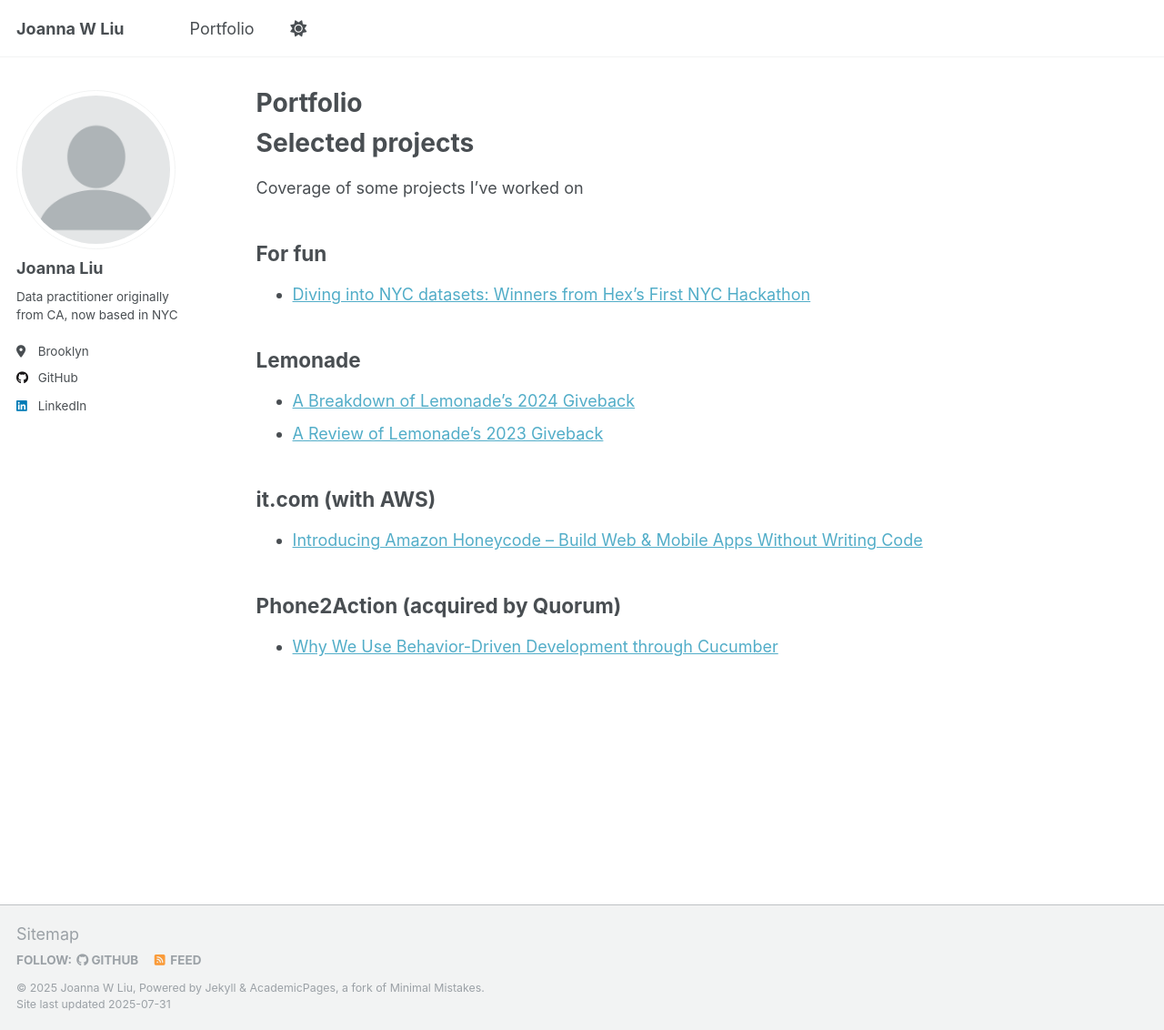
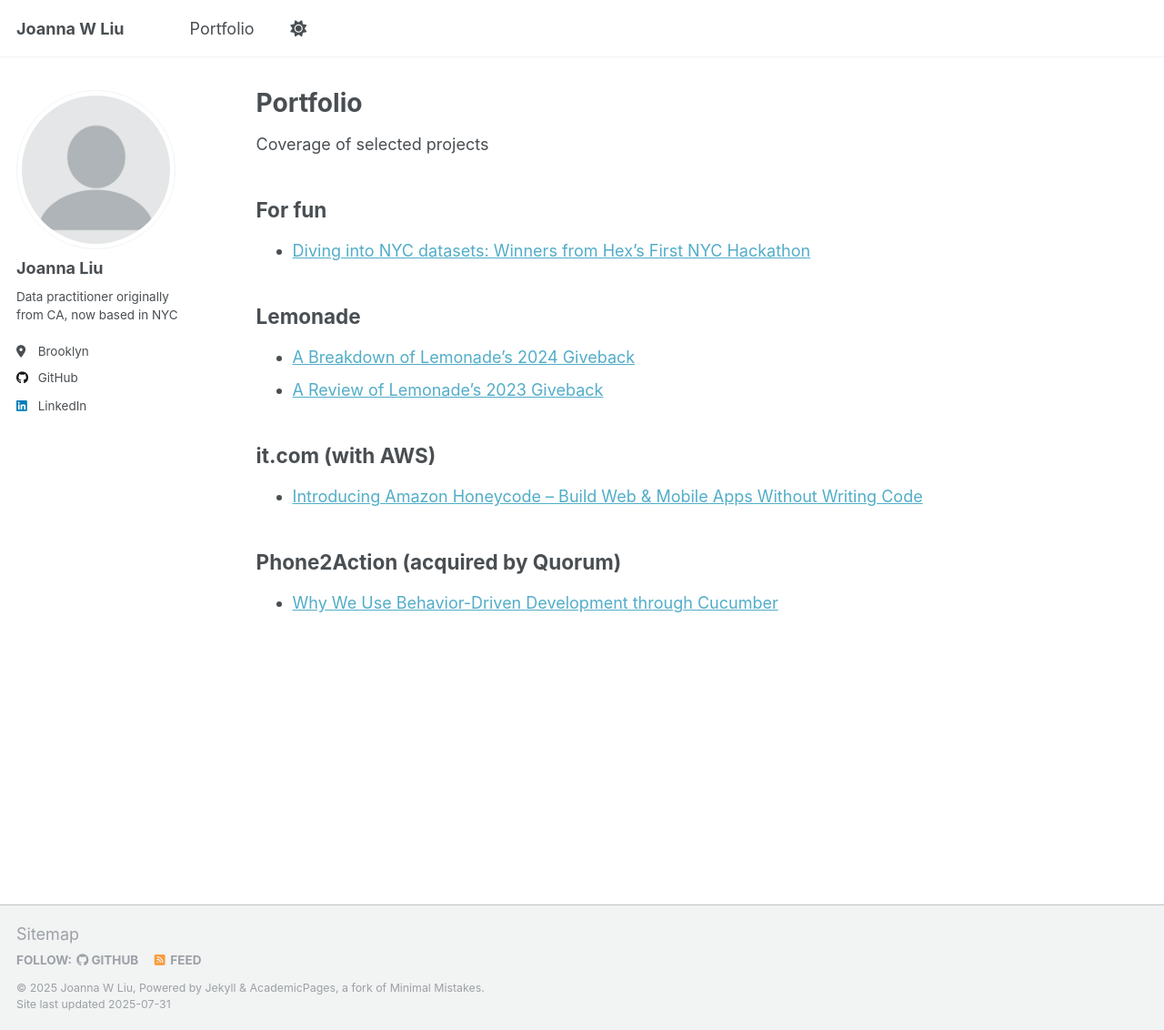
Before and after one commit to joannawliu/joannawliu.github.io, a Jekyll site: the page built from _pages/portfolio.md, in a window 1280 px wide and 1132 px high. Shown: the whole window at 91% size. Built offline with Jekyll 4.4.1, drawn with Linux system fonts in a browser that asks for light colours; a script that is not in the unit is left out.

Commit message:
Update portfolio.md

```diff
--- a/_pages/portfolio.md
+++ b/_pages/portfolio.md
@@ -5,9 +5,7 @@ permalink: /portfolio/
 author_profile: true
 ---
 
-# Selected projects
-
-Coverage of some projects I've worked on
+Coverage of selected projects
 
 
 ## For fun
```
